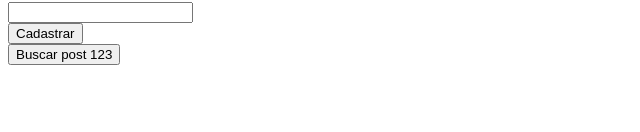
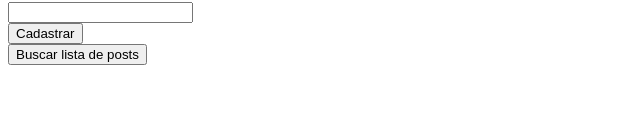
Before and after one commit to victor-magaldi/studies-firebase, a React (Create React App) app: page / in a window 1280 px wide. Shown: the part 168-300 px from the top of the page, without its empty margins (0-640 px from the left). Built offline with nearby package versions, Linux system fonts and the light colour scheme.

Commit message:
fazendo get de uma coleção completa

```diff
--- a/src/App.js
+++ b/src/App.js
@@ -5,6 +5,7 @@ import firebase from "./firebaseConnection";
 function App() {
   const [titulo, setTitulo] = useState("");
   const [autor, setAutor] = useState("");
+  const [posts, setPosts] = useState([]);
 
   async function handleSubmit(e) {
     e.preventDefault();
@@ -37,18 +38,37 @@ function App() {
       });
   }
   async function buscaPost() {
+    // busca post pelo id 123
+    // await firebase
+    //   .firestore()
+    //   .collection("posts")
+    //   .doc("123")
+    //   .get()
+    //   .then((snapShot) => {
+    //     setAutor(snapShot.data().autor);
+    //     setTitulo(snapShot.data().titulo);
+    //   })
+    //   .catch((error) => {
+    //     console.log(error, "algum erro ocorreu");
+    //   });
+
     await firebase
       .firestore()
       .collection("posts")
-      .doc("123")
       .get()
       .then((snapShot) => {
-        setAutor(snapShot.data().autor);
-        setTitulo(snapShot.data().titulo);
+        const listPosts = [];
+        snapShot.forEach((item) => {
+          listPosts.push({
+            id: item.id,
+            titulo: item.data().titulo,
+            autor: item.data().autor,
+          });
+        });
+        setPosts(listPosts);
+        console.log(listPosts);
       })
-      .catch((error) => {
-        console.log(error, "algum erro ocorreu");
-      });
+      .catch((error) => console.log(error));
   }
 
   return (
@@ -77,8 +97,17 @@ function App() {
         />
         <button type="submit"> Cadastrar</button>
       </form>
-
-      <button onClick={() => buscaPost()}>Buscar post 123</button>
+      <button onClick={() => buscaPost()}>Buscar lista de posts</button> <br />
+      <ol className="listPosts">
+        {posts.map((item) => {
+          return (
+            <li key={item.id}>
+              <p>titulo:{item.titulo}</p>
+              <p>autor: {item.autor}</p>
+            </li>
+          );
+        })}
+      </ol>
     </div>
   );
 }
--- a/src/style.css
+++ b/src/style.css
@@ -5,3 +5,11 @@ form {
   width: 600px;
   flex-direction: column;
 }
+.listPosts {
+  display: flex;
+  justify-content: flex-start;
+  flex-direction: column;
+}
+.listPosts p {
+  margin: 3px 0;
+}
```
